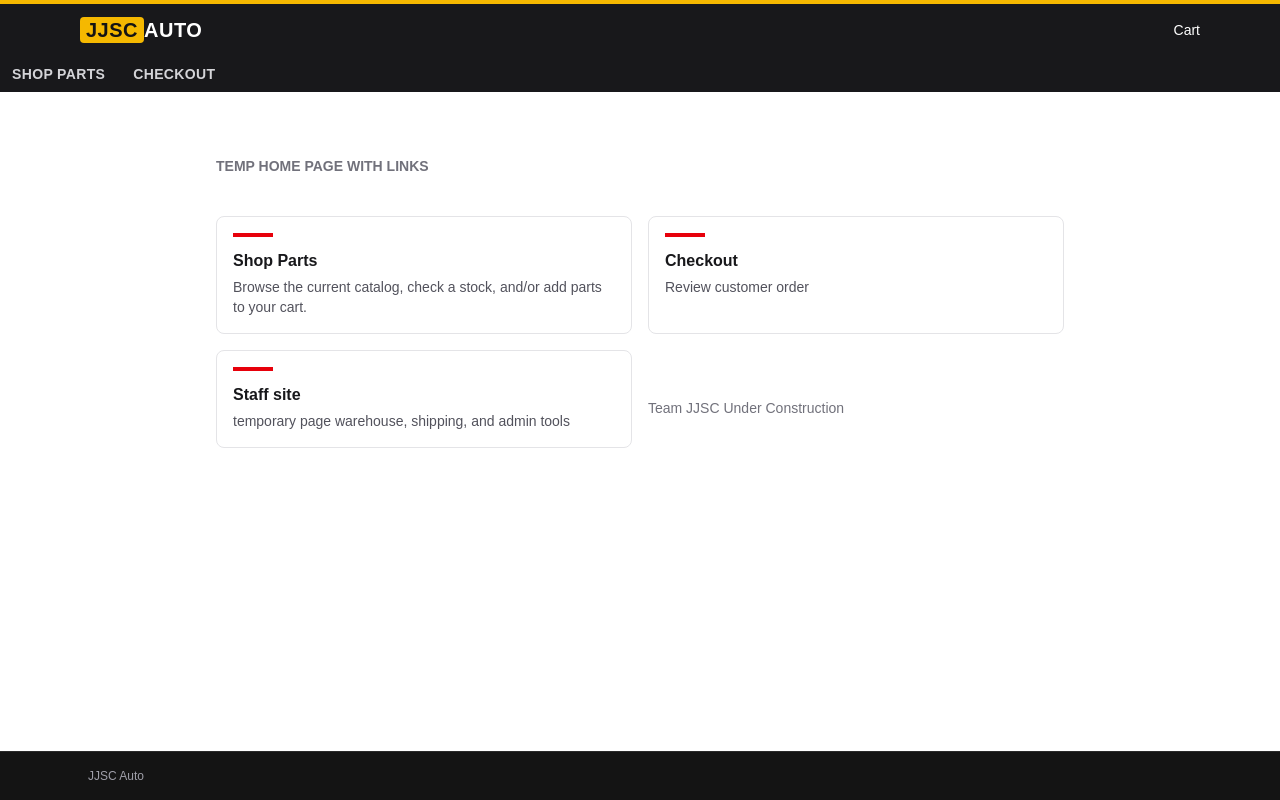
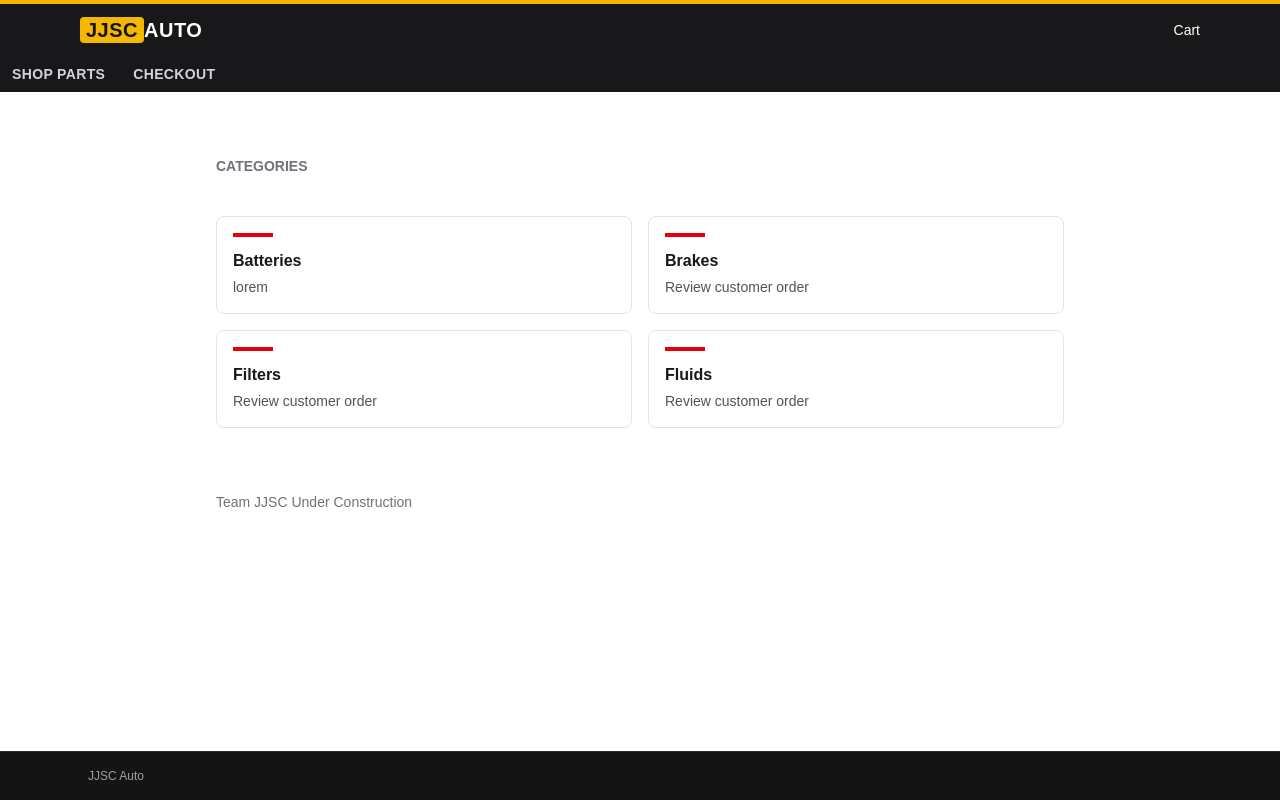
Before and after one commit to chrisbolosan/JJSC-Auto, a Next.js app in the folder web/: page / in a window 1280 px wide. Built offline with nearby package versions, Linux system fonts and the light colour scheme.

Commit message:
homepage store categories WIP

```diff
--- a/web/src/app/(store)/default_homepage.json
+++ b/web/src/app/(store)/default_homepage.json
@@ -1,19 +1,24 @@
 {
   "sections": [
     {
-      "href": "/allproducts",
-      "title": "Shop Parts",
-      "description": "Browse the current catalog, check a stock, and/or add parts to your cart."
+      "href": "/allproducts?category=Batteries",
+      "title": "Batteries",
+      "description": "lorem"
     },
     {
-      "href": "/checkout",
-      "title": "Checkout",
+      "href": "/allproducts?category=Brakes",
+      "title": "Brakes",
       "description": "Review customer order"
     },
     {
-      "href": "/staff",
-      "title": "Staff site",
-      "description": "temporary page warehouse, shipping, and admin tools"
+      "href": "/allproducts?category=Filters",
+      "title": "Filters",
+      "description": "Review customer order"
+    },
+    {
+      "href": "/allproducts?category=Fluids",
+      "title": "Fluids",
+      "description": "Review customer order"
     }
   ]
 }
--- a/web/src/app/(store)/page.tsx
+++ b/web/src/app/(store)/page.tsx
@@ -6,7 +6,7 @@ export default function Home() {
   return (
     <main className="mx-auto w-full max-w-4xl px-6 py-16">
       <p className="text-sm font-semibold uppercase text-zinc-500">
-        Temp home page with links
+        Categories{' '}
       </p>
 
       <div className="mt-10 grid gap-4 sm:grid-cols-2">
```
